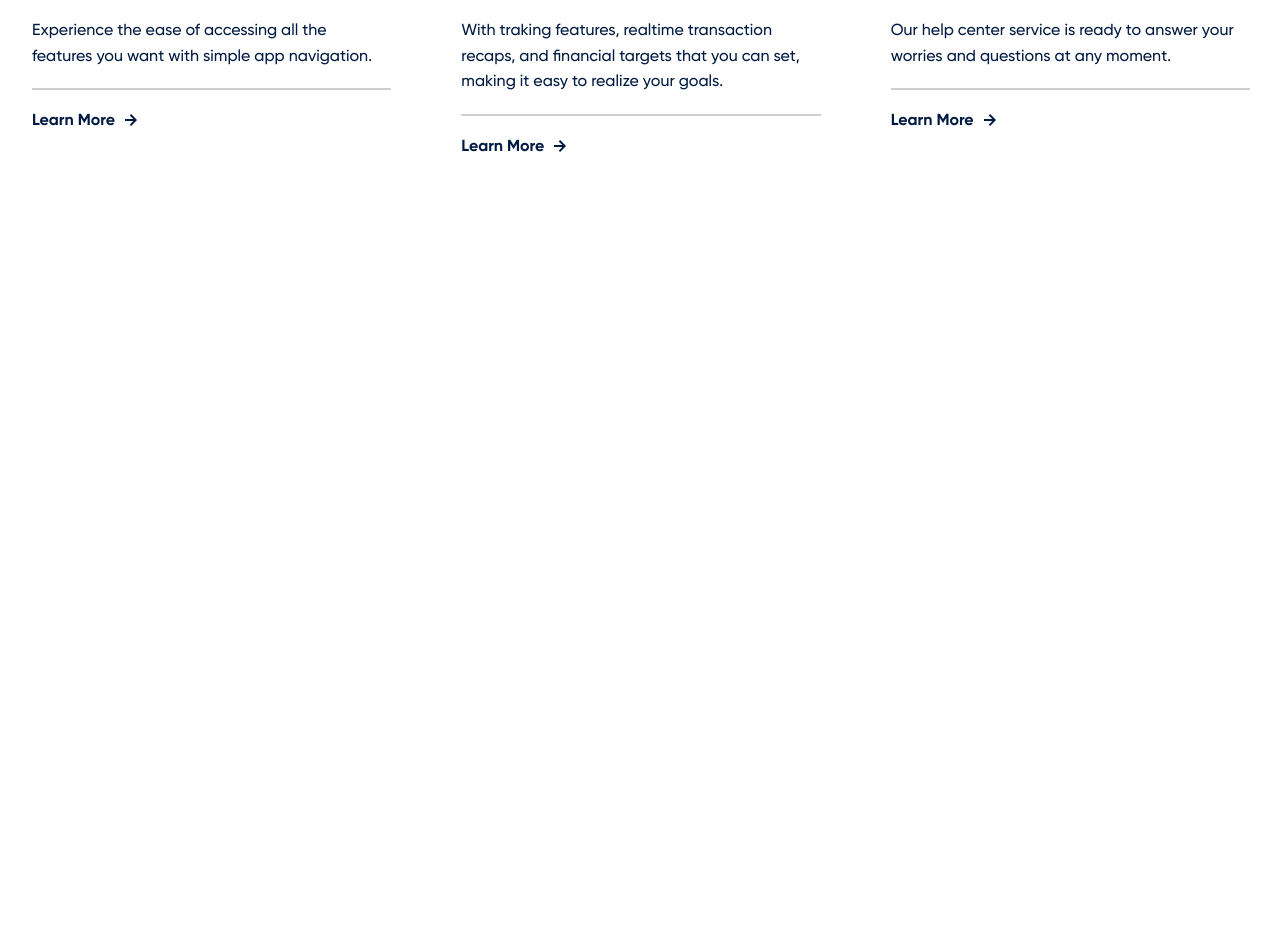
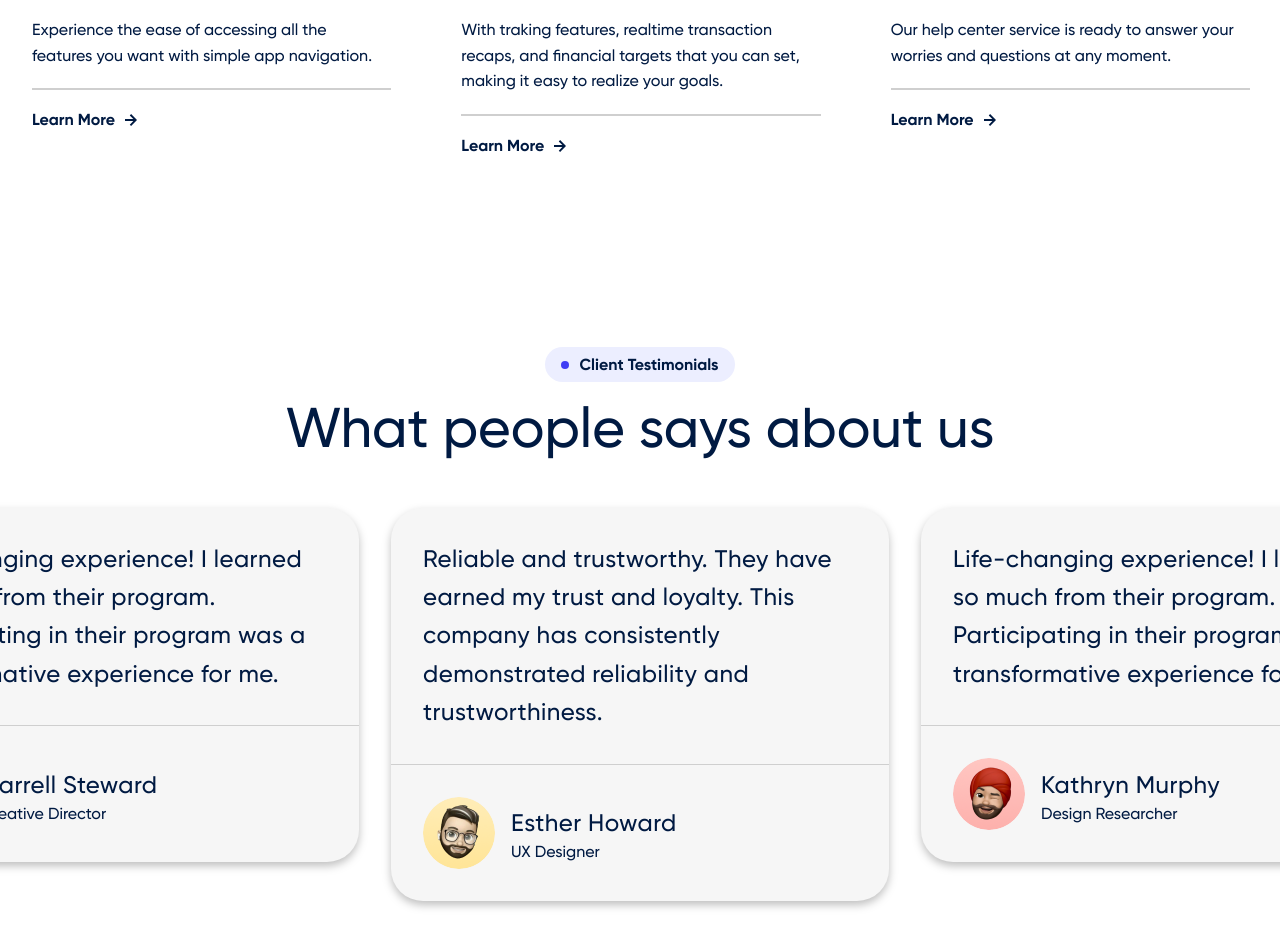
Before and after one commit to rifkyalamsyah/mully-bank, a website: page index.html in a window 1280 px wide. Shown: the part 4552-5499 px from the top of the page. Before the commit the page ends 4803 px from the top, so only its background shows below. Drawn offline with Linux system fonts and the light colour scheme.

Commit message:
add: testimonial section

```diff
--- a/index.html
+++ b/index.html
@@ -241,6 +241,52 @@
         </div>
       </section>
       <!-- services section end -->
+      <!-- testimonial section -->
+       <section class="testimonial">
+        <div class="testimonial__row-1">
+          <span class="badge"><img src="src/assets/icons/Ellipse.svg" alt="circle" width="8px" height="8px">Client Testimonials</span>
+          <h2>What people says about us</h2>
+        </div>
+        <div class="testimonial__row-2">
+          <div class="testimonial__card">
+            <div class="quote">
+              <p>Life-changing experience! I learned so much from their program. Participating in their program was a transformative experience for me.</p>
+            </div>
+            <div class="testimonial__profile">
+              <img src="src/assets/images/testimonial/profile-1.png" alt="profile-pic" width="72px" height="72px">
+              <div class="text-wrapper">
+                <p>Darrell Steward</p>
+                <span>Creative Director</span>
+              </div>
+            </div>
+          </div>
+          <div class="testimonial__card">
+            <div class="quote">
+              <p>Reliable and trustworthy. They have earned my trust and loyalty. This company has consistently demonstrated reliability and trustworthiness.</p>
+            </div>
+            <div class="testimonial__profile">
+              <img src="src/assets/images/testimonial/profile-2.png" alt="profile-pic" width="72px" height="72px">
+              <div class="text-wrapper">
+                <p>Esther Howard</p>
+                <span>UX Designer</span>
+              </div>
+            </div>
+          </div>
+          <div class="testimonial__card">
+            <div class="quote">
+              <p>Life-changing experience! I learned so much from their program. Participating in their program was a transformative experience for me.</p>
+            </div>
+            <div class="testimonial__profile">
+              <img src="src/assets/images/testimonial/profile-3.png" alt="profile-pic" width="72px" height="72px">
+              <div class="text-wrapper">
+                <p>Kathryn Murphy</p>
+                <span>Design Researcher</span>
+              </div>
+            </div>
+          </div>
+        </div>
+       </section>
+      <!-- testimonial section end -->
     </main>
     <!-- footer -->
     <footer></footer>
--- a/src/scss/main.scss
+++ b/src/scss/main.scss
@@ -12,3 +12,4 @@
 @import 'sections/feature-cta';
 @import 'sections/service-cta';
 @import 'sections/service-card';
+@import 'sections/testimonial';
--- /dev/null
+++ b/src/scss/sections/_testimonial.scss
@@ -0,0 +1,94 @@
+// mobile code
+.testimonial {
+  padding: 3rem 2rem;
+  display: flex;
+  flex-direction: column;
+  justify-content: center;
+  align-items: center;
+  gap: 3rem;
+  overflow: hidden;
+
+  &__row-1 {
+    display: flex;
+    flex-direction: column;
+    justify-content: center;
+    align-items: center;
+    gap: 1rem;
+  }
+
+  h2 {
+    @include heading-2;
+    text-align: center;
+  }
+
+  &__row-2 {
+    display: flex;
+    flex-direction: column;
+    gap: 2rem;
+  }
+
+  &__card {
+    display: flex;
+    flex-direction: column;
+    border-radius: 2rem;
+    background-color: $lightGray;
+    filter: drop-shadow(0px 4px 4px rgba(0, 0, 0, 0.25));
+
+    .quote {
+      padding: 2rem;
+      border-bottom: 1px solid;
+      border-color: $border;
+    }
+
+    p {
+      @include text-lg;
+      text-align: center;
+    }
+
+    hr {
+      border: 1px solid;
+      border-color: $border;
+    }
+  }
+
+  &__profile {
+    padding: 2rem;
+    display: flex;
+    align-items: center;
+    gap: 1rem;
+
+    p {
+      font-size: 1.5rem;
+    }
+
+    span {
+      font-size: 1rem;
+    }
+
+    img {
+      border-radius: 100%;
+    }
+  }
+}
+
+@media (min-width: 1024px) {
+  .testimonial {
+    padding: 6rem 0;
+
+    &__row-2 {
+      flex-direction: row;
+      justify-content: start;
+      align-items: start;
+    }
+
+    &__card {
+      width: 31.125rem;
+
+      .quote {
+        p {
+          text-align: start;
+        }
+      }
+    }
+  }
+}
```
Also changed, not shown: src/assets/images/testimonial/profile-1.png (added), src/assets/images/testimonial/profile-2.png (added), src/assets/images/testimonial/profile-3.png (added), src/css/style.min.css, 4 other files.
